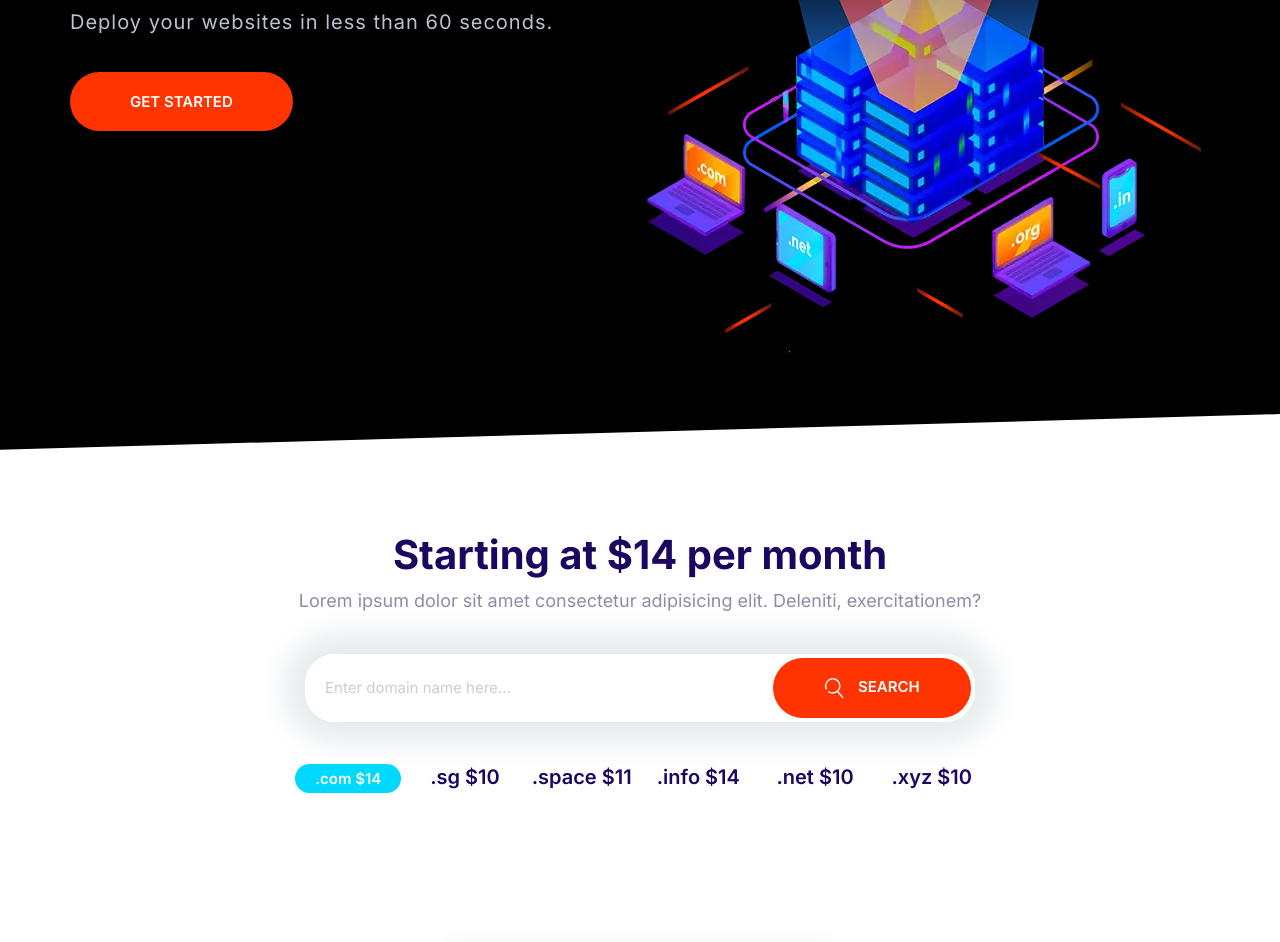
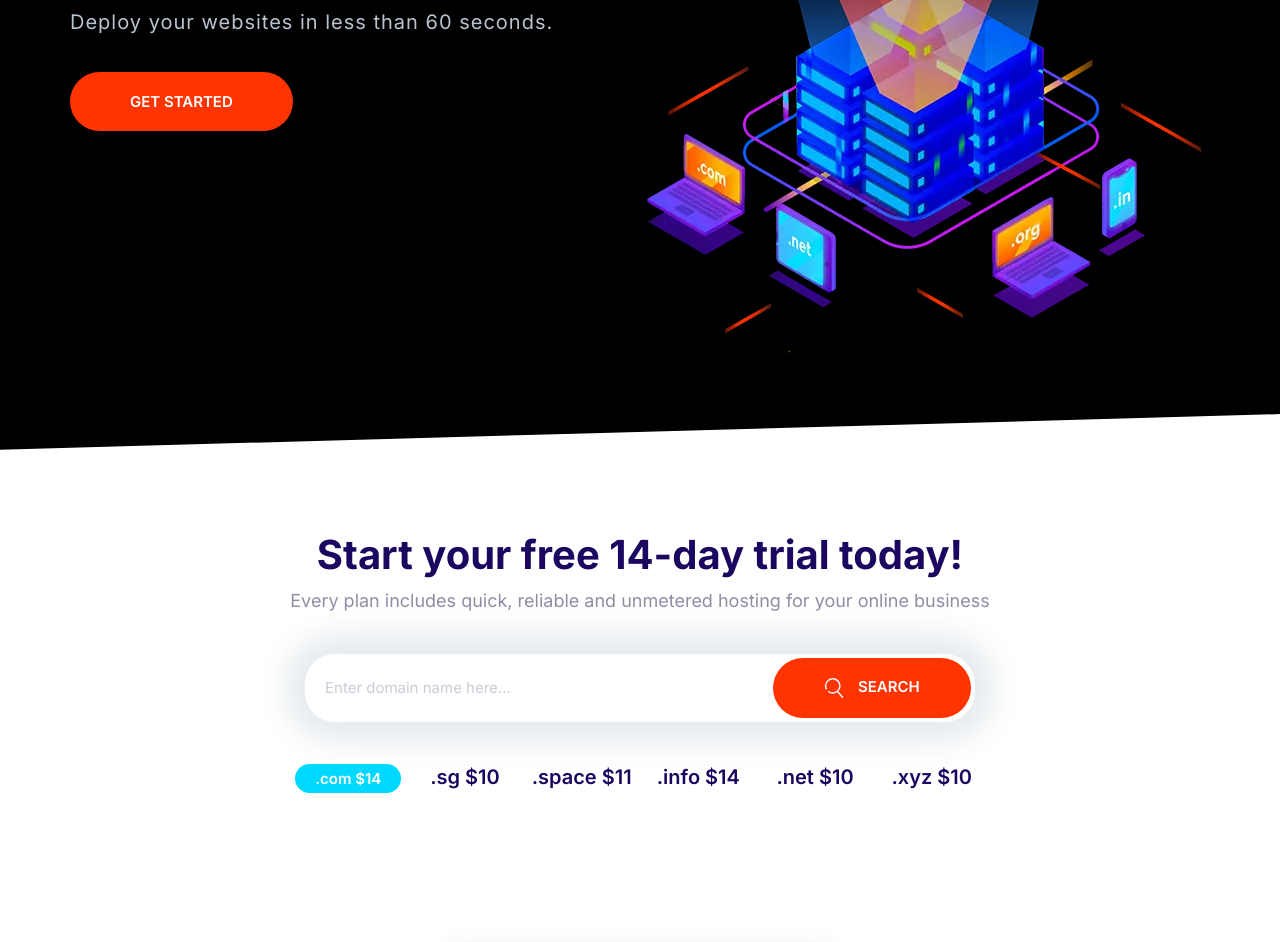
Before and after one commit to MilliDGemini/MilliFy, a website built with Parcel: page indext.html in a window 1280 px wide. Shown: the part 329-1271 px from the top of the page. Built offline with nearby package versions, Linux system fonts and the light colour scheme.

Commit message:
changed some lorem.

```diff
--- a/indext.html
+++ b/indext.html
@@ -20,7 +20,7 @@
     <meta property="og:image" content="http://" />
     <!-- need ge an url -->
     <meta property="og:url" content="http://Millified.com" />
-    <title>Millify - Go Online for Just $14</title>
+    <title>Millify - Go Online for Just $5</title>
     <link rel="preconnect" href="https://fonts.gstatic.com" />
     <link
       href="https://fonts.googleapis.com/css2?family=Inter:wght@400;600;700&display=swap"
@@ -42,6 +42,7 @@
           <li class="nav__item"><a href="#">VPS</a></li>
           <li class="nav__item"><a href="#">Domain</a></li>
           <li class="nav__item"><a href="#">Pricing</a></li>
+          <li class="nav__item"><a href="#">Log in</a></li>
         </ul>
       </nav>
     </header>
@@ -71,10 +72,10 @@
     </section>
     <section data-aos="fade-up" class="block container block-domain">
       <header class="block__header">
-        <h2>Starting at $14 per month</h2>
+        <h2>Start your free 14-day trial today!</h2>
         <p>
-          Lorem ipsum dolor sit amet consectetur adipisicing elit. Deleniti,
-          exercitationem?
+          Every plan includes quick, reliable and unmetered hosting for your
+          online business
         </p>
       </header>
       <div class="input-group">
```
